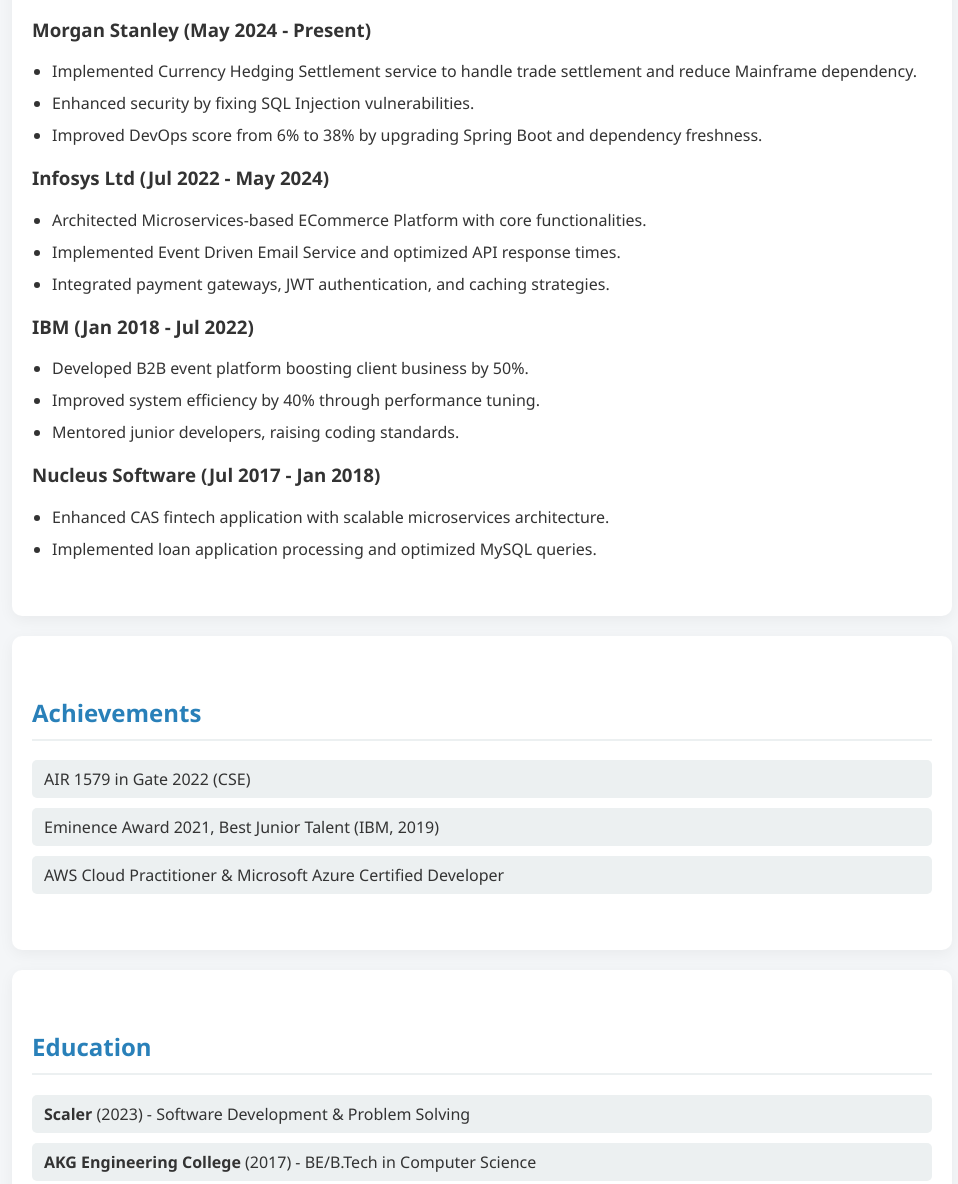
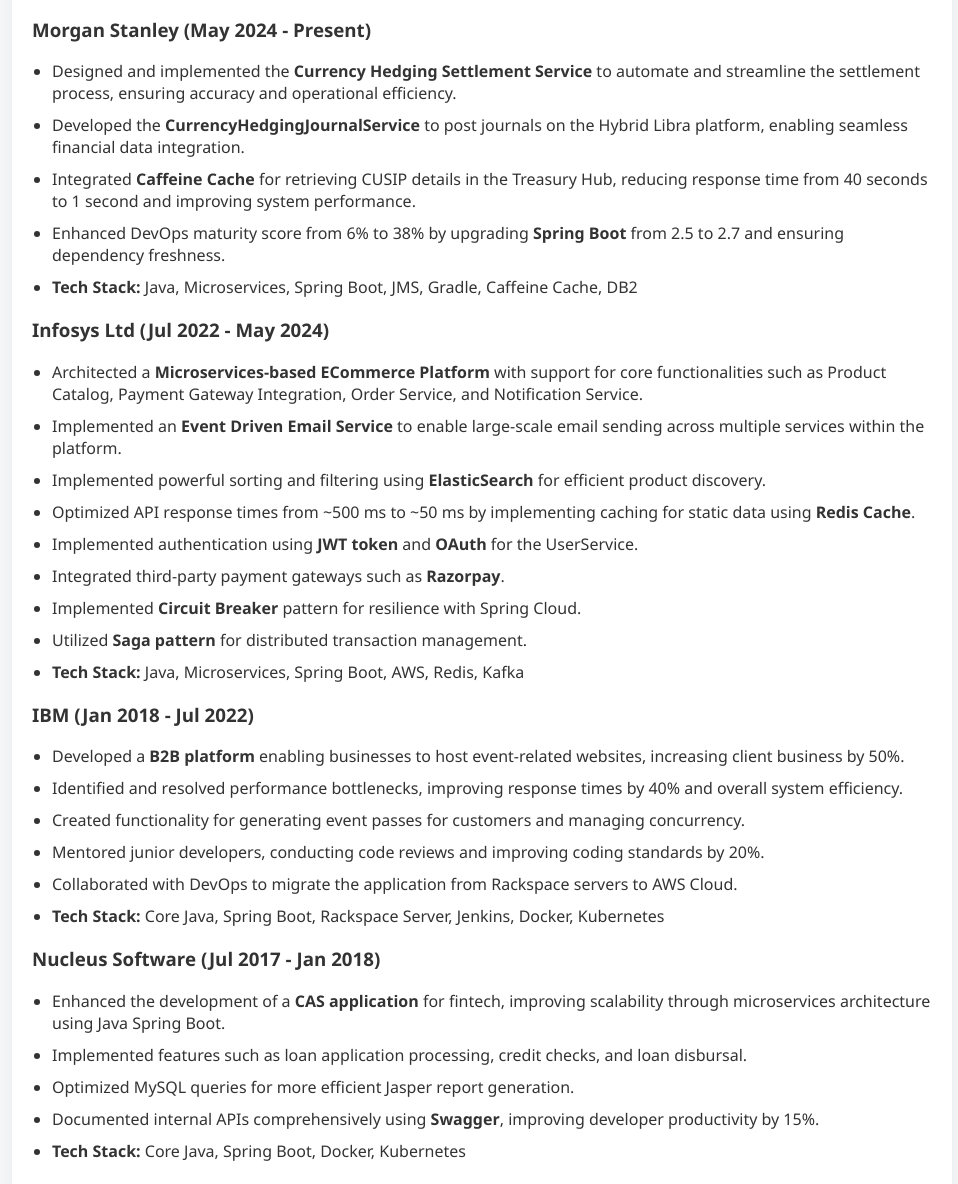
Before and after one commit to Ruchita-22/Ruchita-22.github.io, a plain HTML site: page index.html in a window 1280 px wide. Shown: the part 745-1929 px from the top of the page, without its empty margins (158-1116 px from the left). Drawn offline with Linux system fonts and the light colour scheme.

Commit message:
Update index.html

```diff
--- a/index.html
+++ b/index.html
@@ -98,29 +98,43 @@
   <h2>Experience</h2>
   <h3>Morgan Stanley (May 2024 - Present)</h3>
   <ul class="experience-list">
-    <li>Implemented Currency Hedging Settlement service to handle trade settlement and reduce Mainframe dependency.</li>
-    <li>Enhanced security by fixing SQL Injection vulnerabilities.</li>
-    <li>Improved DevOps score from 6% to 38% by upgrading Spring Boot and dependency freshness.</li>
+    <li>Designed and implemented the <strong>Currency Hedging Settlement Service</strong> to automate and streamline the settlement process, ensuring accuracy and operational efficiency.</li>
+    <li>Developed the <strong>CurrencyHedgingJournalService</strong> to post journals on the Hybrid Libra platform, enabling seamless financial data integration.</li>
+    <li>Integrated <strong>Caffeine Cache</strong> for retrieving CUSIP details in the Treasury Hub, reducing response time from 40 seconds to 1 second and improving system performance.</li>
+    <li>Enhanced DevOps maturity score from 6% to 38% by upgrading <strong>Spring Boot</strong> from 2.5 to 2.7 and ensuring dependency freshness.</li>
+    <li><strong>Tech Stack:</strong> Java, Microservices, Spring Boot, JMS, Gradle, Caffeine Cache, DB2</li>
   </ul>
 
   <h3>Infosys Ltd (Jul 2022 - May 2024)</h3>
   <ul class="experience-list">
-    <li>Architected Microservices-based ECommerce Platform with core functionalities.</li>
-    <li>Implemented Event Driven Email Service and optimized API response times.</li>
-    <li>Integrated payment gateways, JWT authentication, and caching strategies.</li>
+    <li>Architected a <strong>Microservices-based ECommerce Platform</strong> with support for core functionalities such as Product Catalog, Payment Gateway Integration, Order Service, and Notification Service.</li>
+    <li>Implemented an <strong>Event Driven Email Service</strong> to enable large-scale email sending across multiple services within the platform.</li>
+    <li>Implemented powerful sorting and filtering using <strong>ElasticSearch</strong> for efficient product discovery.</li>
+    <li>Optimized API response times from ~500 ms to ~50 ms by implementing caching for static data using <strong>Redis Cache</strong>.</li>
+    <li>Implemented authentication using <strong>JWT token</strong> and <strong>OAuth</strong> for the UserService.</li>
+    <li>Integrated third-party payment gateways such as <strong>Razorpay</strong>.</li>
+    <li>Implemented <strong>Circuit Breaker</strong> pattern for resilience with Spring Cloud.</li>
+    <li>Utilized <strong>Saga pattern</strong> for distributed transaction management.</li>
+    <li><strong>Tech Stack:</strong> Java, Microservices, Spring Boot, AWS, Redis, Kafka</li>
   </ul>
 
   <h3>IBM (Jan 2018 - Jul 2022)</h3>
   <ul class="experience-list">
-    <li>Developed B2B event platform boosting client business by 50%.</li>
-    <li>Improved system efficiency by 40% through performance tuning.</li>
-    <li>Mentored junior developers, raising coding standards.</li>
+    <li>Developed a <strong>B2B platform</strong> enabling businesses to host event-related websites, increasing client business by 50%.</li>
+    <li>Identified and resolved performance bottlenecks, improving response times by 40% and overall system efficiency.</li>
+    <li>Created functionality for generating event passes for customers and managing concurrency.</li>
+    <li>Mentored junior developers, conducting code reviews and improving coding standards by 20%.</li>
+    <li>Collaborated with DevOps to migrate the application from Rackspace servers to AWS Cloud.</li>
+    <li><strong>Tech Stack:</strong> Core Java, Spring Boot, Rackspace Server, Jenkins, Docker, Kubernetes</li>
   </ul>
 
   <h3>Nucleus Software (Jul 2017 - Jan 2018)</h3>
   <ul class="experience-list">
-    <li>Enhanced CAS fintech application with scalable microservices architecture.</li>
-    <li>Implemented loan application processing and optimized MySQL queries.</li>
+    <li>Enhanced the development of a <strong>CAS application</strong> for fintech, improving scalability through microservices architecture using Java Spring Boot.</li>
+    <li>Implemented features such as loan application processing, credit checks, and loan disbursal.</li>
+    <li>Optimized MySQL queries for more efficient Jasper report generation.</li>
+    <li>Documented internal APIs comprehensively using <strong>Swagger</strong>, improving developer productivity by 15%.</li>
+    <li><strong>Tech Stack:</strong> Core Java, Spring Boot, Docker, Kubernetes</li>
   </ul>
 </section>
 
```
